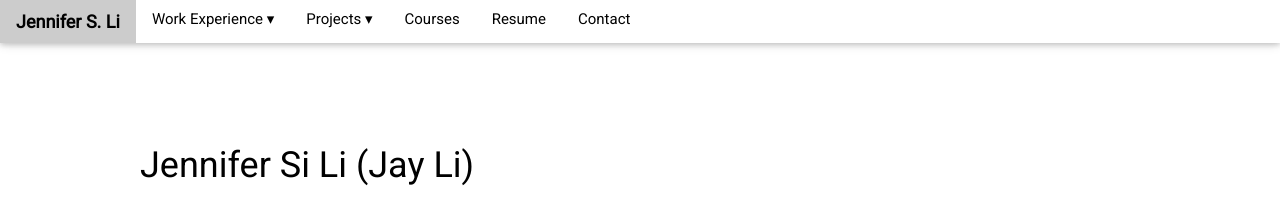
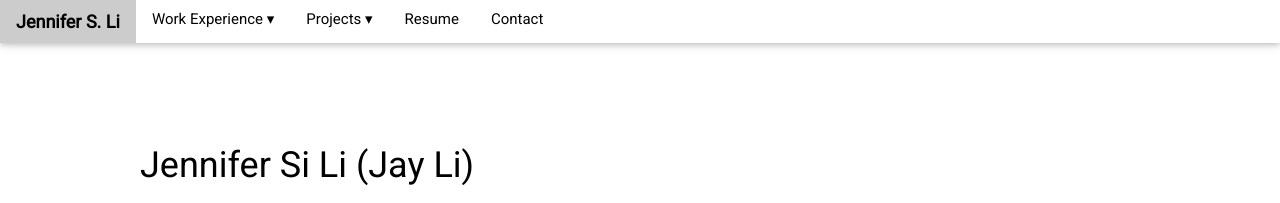
Before and after one commit to jsli905/jsli905.github.io, a Jekyll site: the page index.html, which Jekyll copies as it is, in a window 1280 px wide. Shown: the top 203 px of the page. Built offline with Jekyll 4.4.1, drawn with Linux system fonts in a browser that asks for light colours; comment, search, counter and statistics services are not loaded.

Commit message:
Update index.html

```diff
--- a/index.html
+++ b/index.html
@@ -183,8 +183,6 @@
   </div>
 </div>
 
-
-    <a href="courses.html" class="w3-bar-item w3-button w3-hide-small">Courses</a>
     <a href="assets/resume.pdf" class="w3-bar-item w3-button w3-hide-small">Resume</a>
     <a href="#contact" class="w3-bar-item w3-button w3-hide-small">Contact</a>
 
```
